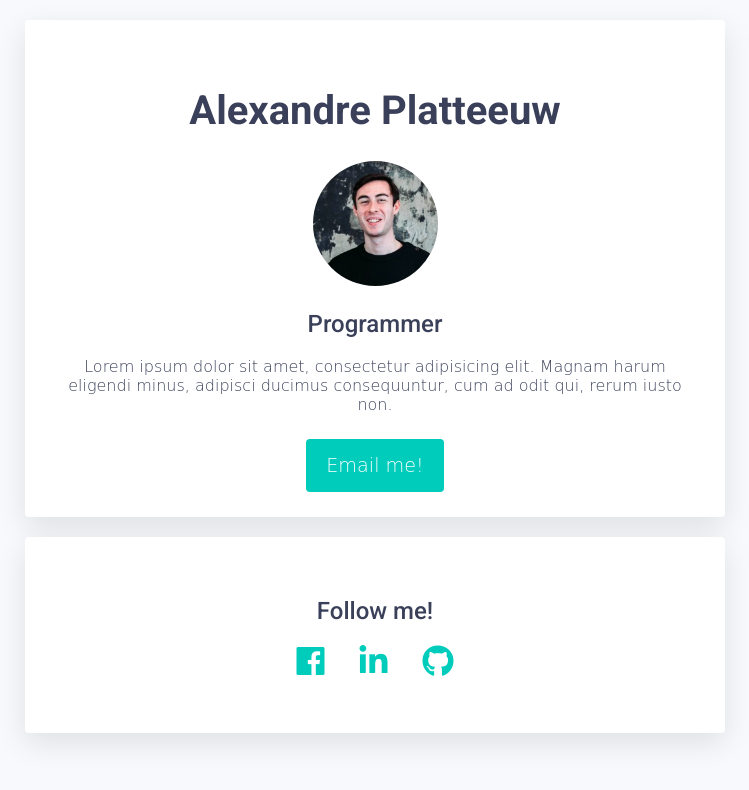
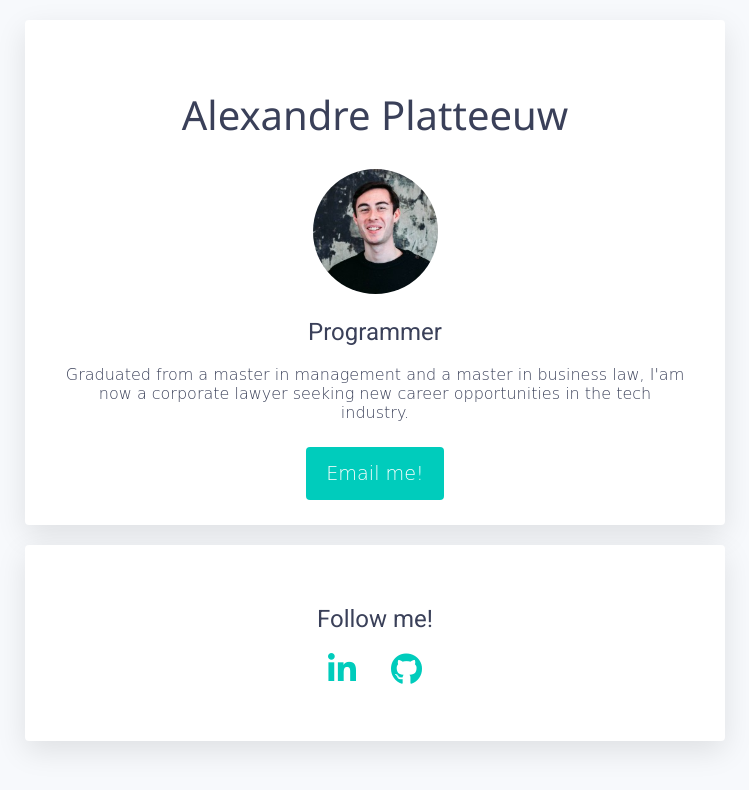
Before and after one commit to alexplatteeuw/profile, a plain HTML site: page index.html in a window 1280 px wide. Shown: the whole page, without its empty margins (265-1014 px from the left). Drawn offline with Linux system fonts and the light colour scheme; a web font is replaced by a local one.

Commit message:
make my profile prettier

```diff
--- a/index.html
+++ b/index.html
@@ -4,7 +4,7 @@
   <link rel="stylesheet" href="style.css">
   <meta charset="UTF-8">
   <meta name="viewport" content="width=device-width, initial-scale=1">
-  <title>My profile</title>
+  <title>Alexandre Platteeuw 😎</title>
 </head>
 <body>
 
@@ -15,25 +15,20 @@
     <img src="images/alex.jpeg" class="img-circle" alt="Alex " width="125">
     <h2>Programmer</h2>
       <p>
-        Lorem ipsum dolor sit amet, consectetur adipisicing elit. Magnam harum eligendi minus, adipisci ducimus consequuntur, cum ad odit qui, rerum iusto non.
+        Graduated from a master in management and a master in business law, I'am now a corporate lawyer seeking new career opportunities in the tech industry.
       </p>
-      <a href="www.facebook.com" class="button">Email me!</a>
+      <a href="mailto:alexplatteeuw@gmail.com" class="button">Email me!</a>
   </div>
   <div class="card">
     <h2>Follow me!</h2>
       <ul class="list-inline">
         <li>
-          <a href="www.facebook.com" target="_blank">
-            <i class="fab fa-facebook"></i>
-          </a>
-        </li>
-        <li>
-          <a href="www.linkedin.com" target="_blank">
+          <a href="https://linkedin.com/in/alexandre-platteeuw" target="_blank">
             <i class="fab fa-linkedin-in"></i>
           </a>
         </li>
         <li>
-          <a href="www.github.com" target="_blank">
+          <a href="https://github.com/alexplatteeuw" target="_blank">
             <i class="fab fa-github"></i>
           </a>
         </li>
--- a/style.css
+++ b/style.css
@@ -1,5 +1,6 @@
 @import url('https://use.fontawesome.com/releases/v5.6.3/css/all.css') ;
 @import url('https://fonts.googleapis.com/css2?family=Roboto:wght@300;400;500;700&display=swap');
+@import url('https://fonts.googleapis.com/css2?family=Noto+Sans&display=swap');
 @import url('https://fonts.googleapis.com/css2?family=Baloo+Thambi+2&display=swap');
 /* Colors and fonts */
 body {
@@ -8,16 +9,15 @@ body {
   font-family: 'Baloo Thambi 2', cursive;
   font-weight: 300;
 }
-h1, h2 {
-  font-family: 'Roboto', sans-serif;
-}
 h1 {
+  font-family: 'Noto Sans', sans-serif;
   font-size: 40px;
-  font-weight: 700;
+  font-weight: 500;
 }
 h2 {
+  font-family: 'Roboto', sans-serif;
   font-size: 24px;
-  font-weight: 500;
+  font-weight: 400;
 }
 a {
   text-decoration: none;
```
